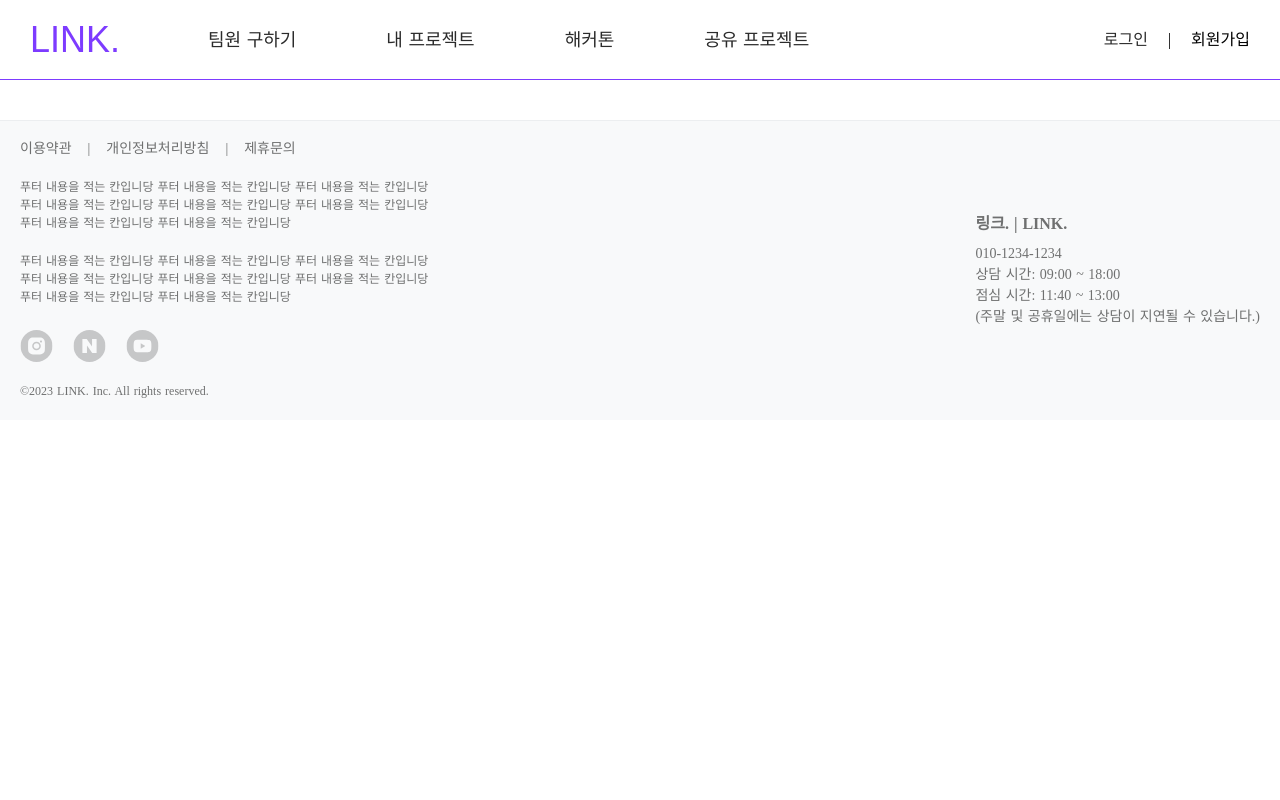
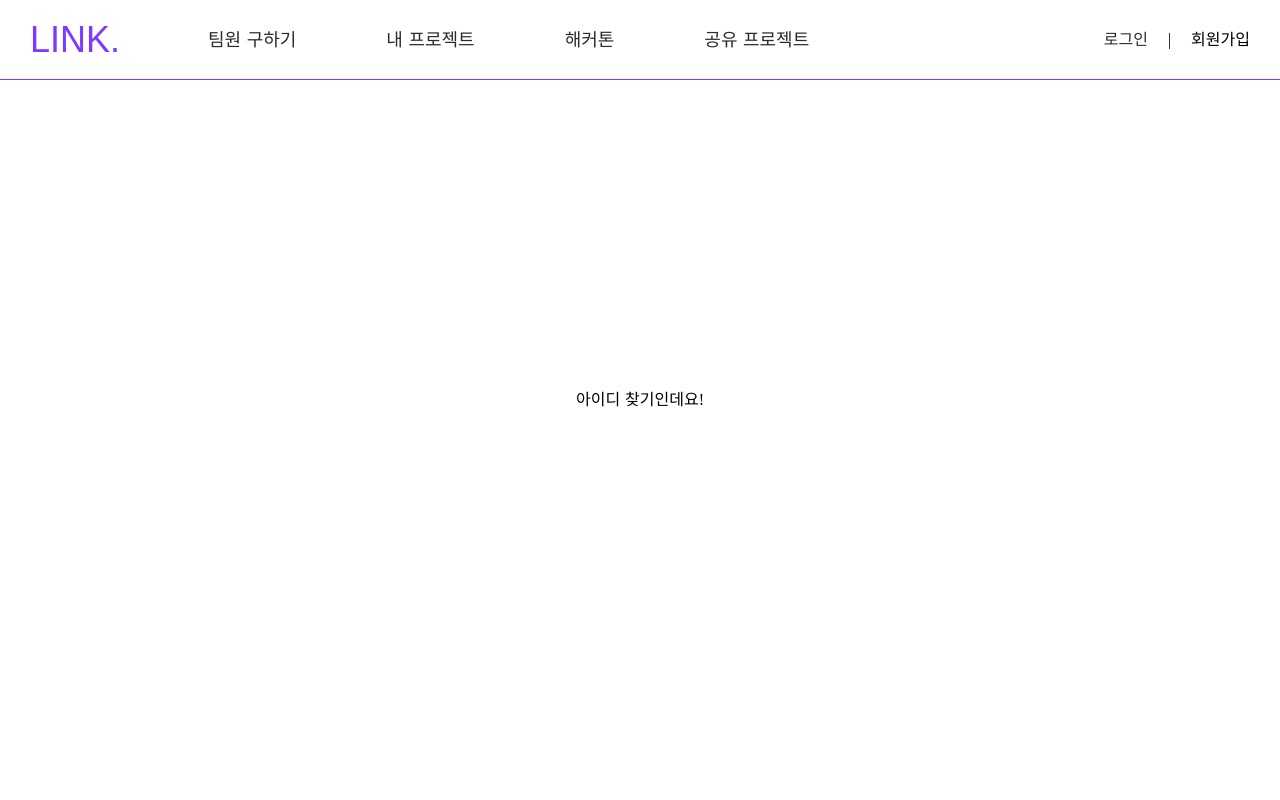
Before and after one commit to JehunYoo/linkathon, a Vue app in the folder Front/: page /findAccount in a window 1280 px wide. Shown: the top 800 px of the page. Built offline with nearby package versions, Linux system fonts and the light colour scheme; a web font is replaced by a local one.

Commit message:
:sparkles: Feat:공통 컴포넌트 추가 컴포넌트 중앙 배치 필요시 중앙 배치시키는 컴포넌트

```diff
--- a/Front/src/components/LoginForm.vue
+++ b/Front/src/components/LoginForm.vue
@@ -19,8 +19,6 @@ const login = function () {
 </script>
 
 <template>
-  <div class="login-box">
-    <div class="login-box-container">
   <h1>LINK</h1>
   <input class="text-input" type="email" placeholder="이메일" v-model="email">
   <input class="text-input" type="password" placeholder="비밀번호" v-model="pw">
@@ -54,8 +52,6 @@ const login = function () {
       <img :src="googleIcon">
       <div class="button-text google">
         구글 로그인
-          </div>
-        </div>
       </div>
     </div>
   </div>
@@ -142,16 +138,6 @@ span:hover {
   line-height: normal;
 }
 
-.login-box-container {
-  gap: 20px;
-  display: flex;
-  flex-direction: column;
-  position: absolute;
-  left: 50%;
-  top: 50%;
-  transform: translate(-50%, -50%);
-}
-
 h1 {
   margin-bottom: 28px;
   color: #7D3CFF;
@@ -159,12 +145,6 @@ h1 {
   font-size: 60px;
   font-style: normal;
   font-weight: 400;
-}
-
-.login-box {
-  text-align: center;
-  display: block;
-  height: calc(100vh - 100px);
 }
 
 .text-input {
--- /dev/null
+++ b/Front/src/components/Util/ContentFit.vue
@@ -0,0 +1,29 @@
+<script setup lang="ts">
+
+</script>
+
+<template>
+  <div class="footer-fit">
+    <div class="content-fit">
+      <slot/>
+    </div>
+  </div>
+</template>
+
+<style scoped>
+.footer-fit {
+  text-align: center;
+  display: block;
+  height: calc(100vh - 100px);
+}
+
+.content-fit {
+  gap: 20px;
+  display: flex;
+  flex-direction: column;
+  position: absolute;
+  left: 50%;
+  top: 50%;
+  transform: translate(-50%, -50%);
+}
+</style>
--- a/Front/src/view/FindAccount.vue
+++ b/Front/src/view/FindAccount.vue
@@ -1,9 +1,12 @@
 <script setup lang="ts">
 
+import ContentFit from "@/components/Util/ContentFit.vue";
 </script>
 
 <template>
-
+  <ContentFit>
+    아이디 찾기인데요!
+  </ContentFit>
 </template>
 
 <style scoped>
--- a/Front/src/view/Login.vue
+++ b/Front/src/view/Login.vue
@@ -1,10 +1,13 @@
 <script setup lang="ts">
 
 import LoginForm from "@/components/LoginForm.vue";
+import ContentFit from "@/components/Util/ContentFit.vue";
 </script>
 
 <template>
-  <LoginForm/>
+  <ContentFit>
+    <LoginForm/>
+  </ContentFit>
 </template>
 
 <style scoped>
--- a/Front/src/view/Register.vue
+++ b/Front/src/view/Register.vue
@@ -1,9 +1,12 @@
 <script setup lang="ts">
 
+import ContentFit from "@/components/Util/ContentFit.vue";
 </script>
 
 <template>
-
+  <ContentFit>
+    회원가입인데요!
+  </ContentFit>
 </template>
 
 <style scoped>
```
Lines whose indentation alone changed are shown as unchanged.
